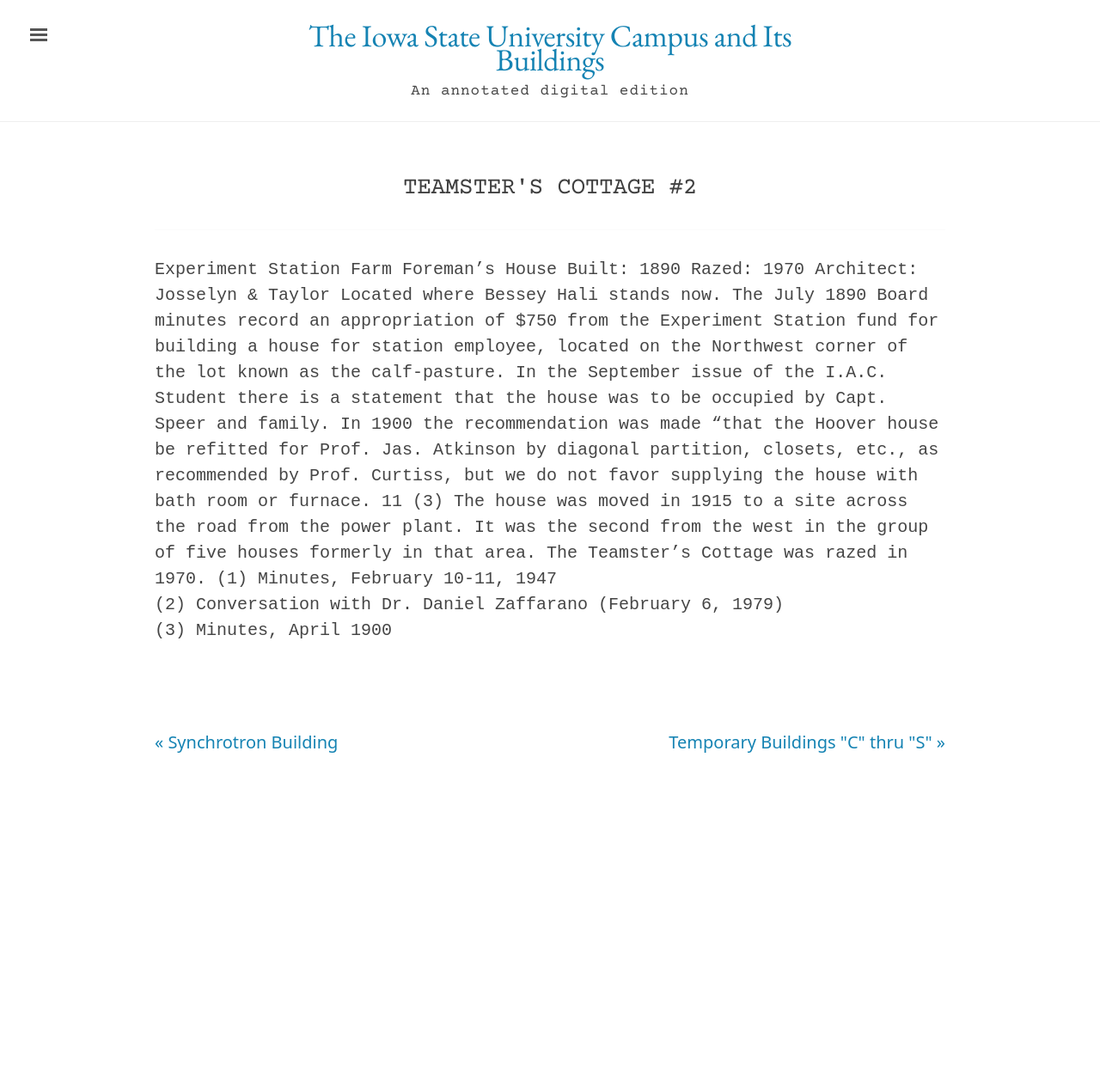
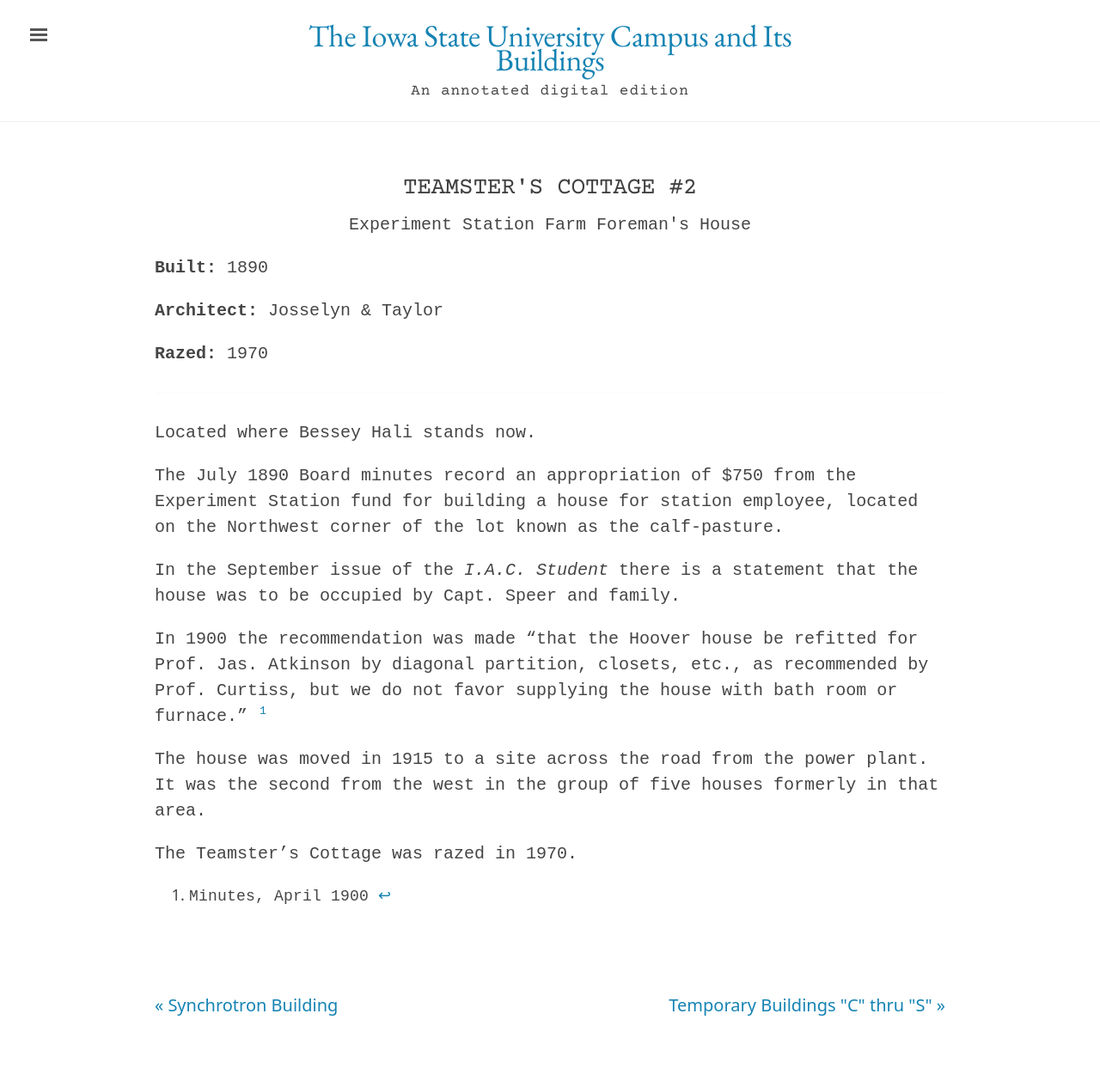
Before and after one commit to emanderson811/day-edition, a Jekyll site: the page built from _texts/buildings/211day-teamsters-cottage.md, in a window 1280 px wide. Shown: the whole page at 86% size. Built offline with Jekyll 4.4.1, drawn with Linux system fonts in a browser that asks for light colours; before the commit the page ends 959 px from its top, so only the background shows below that.

Commit message:
Update 211day-teamsters-cottage.md

```diff
--- a/_texts/buildings/211day-teamsters-cottage.md
+++ b/_texts/buildings/211day-teamsters-cottage.md
@@ -14,16 +14,16 @@
 ---
 ---
 
-Experiment Station Farm Foreman's House
-Built: 1890 Razed: 1970 Architect: Josselyn & Taylor
 Located where Bessey Hali stands now.
+
 The July 1890 Board minutes record an appropriation of $750 from the Experiment Station fund for building a house for station employee, located on the Northwest corner of the lot known as the calf-pasture.
-In the September issue of the I.A.C. Student there is a statement that the house was to be occupied by Capt. Speer and family.
-In 1900 the recommendation was made "that the Hoover house be refitted for Prof. Jas. Atkinson by diagonal partition, closets, etc., as recommended by Prof. Curtiss, but we do not favor supplying the house with bath room or furnace. 11 (3)
-The house was moved in 1915 to a site across the road from the power
-plant. It was the second from the west in the group of five houses
-formerly in that area.
+
+In the September issue of the *I.A.C. Student* there is a statement that the house was to be occupied by Capt. Speer and family.
+
+In 1900 the recommendation was made "that the Hoover house be refitted for Prof. Jas. Atkinson by diagonal partition, closets, etc., as recommended by Prof. Curtiss, but we do not favor supplying the house with bath room or furnace." [^fn1]
+
+The house was moved in 1915 to a site across the road from the power plant. It was the second from the west in the group of five houses formerly in that area.
+
 The Teamster's Cottage was razed in 1970.
-(1)  Minutes, February 10-11, 1947
-(2)  Conversation with Dr.  Daniel Zaffarano  (February 6, 1979)
-(3)  Minutes, April 1900
+
+[^fn1]:  Minutes, April 1900
```
Also changed, not shown: other parts of _texts/buildings/211day-teamsters-cottage.md (+4 -4 lines).
